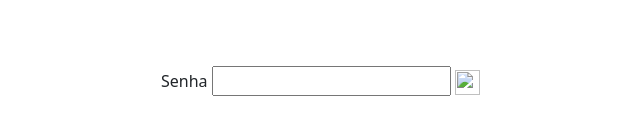
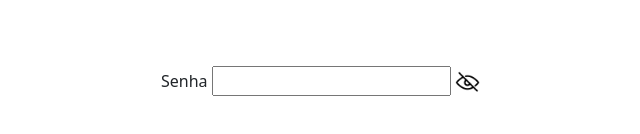
Before and after one commit to AlexSilvak/Hiden-Password, a plain HTML site: page index.html in a window 1280 px wide. Shown: the part 190-324 px from the top of the page, 339-979 px from the left. Drawn offline with nearby package versions, Linux system fonts and the light colour scheme.

Commit message:
Update index.html

```diff
--- a/index.html
+++ b/index.html
@@ -11,7 +11,7 @@
      <h1 style="margin-left: 500px;margin-top: 100px;">Sistema Online</h1>
     <label for="senha" style="margin-left: 500px" ><span>Senha</span></label>
     <input  type="password" id="password" style="margin-left: 0px;margin-top: 100px;"/>
-         <img id="eye"   onclick="changePasswd();" width="25" height="25" src="./img/close.png"/>
+         <img id="eye"   onclick="changePasswd();" width="25" height="25" src="./close.png"/>
 
 
     <script src="./app.js">
```
